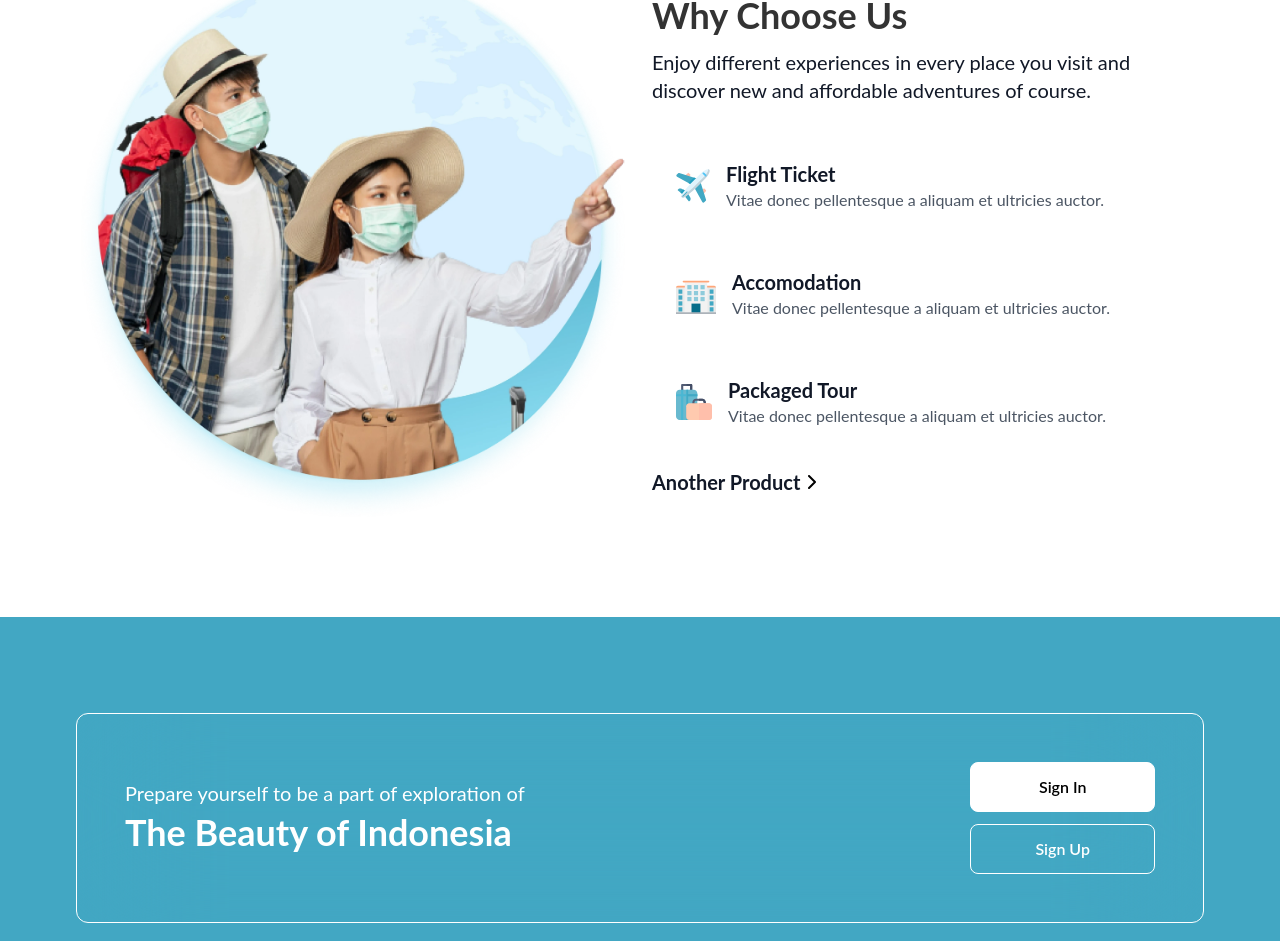
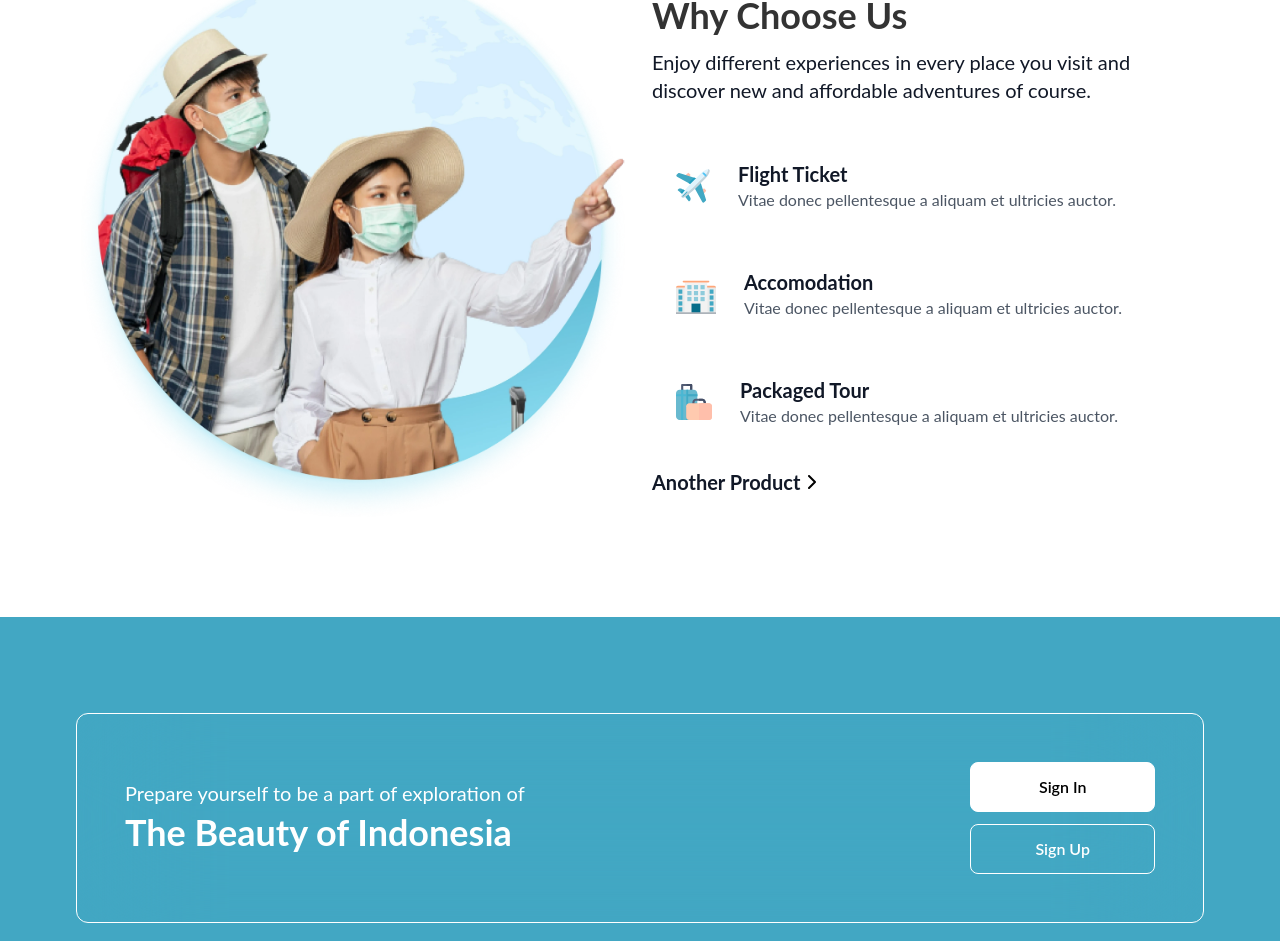
Before and after one commit to Deepakverma-556/travling, a React (Create React App) app: page / in a window 1280 px wide. Shown: the part 1409-2350 px from the top of the page. Built offline with nearby package versions, Linux system fonts and the light colour scheme.

Commit message:
gap update

```diff
--- a/src/components/Section3.jsx
+++ b/src/components/Section3.jsx
@@ -20,7 +20,7 @@ const Section3 = () => {
                 Enjoy different experiences in every place you visit and
                 discover new and affordable adventures of course.
               </p>
-              <div className="flex items-center gap-4 px-6 py-4 rounded-xl transition-all duration-200 hover:shadow-[0px_16px_24px_0px] hover:shadow-[#6061701F]">
+              <div className="flex items-center gap-7 px-6 py-4 rounded-xl transition-all duration-200 hover:shadow-[0px_16px_24px_0px] hover:shadow-[#6061701F]">
                 <div>
                   <svg
                     width="34"
@@ -89,7 +89,7 @@ const Section3 = () => {
                   </p>
                 </div>
               </div>
-              <div className="flex items-center gap-4 px-6 py-4 rounded-xl transition-all duration-200 hover:shadow-[0px_16px_24px_0px] hover:shadow-[#6061701F] max-sm:my-3 my-6">
+              <div className="flex items-center gap-7 px-6 py-4 rounded-xl transition-all duration-200 hover:shadow-[0px_16px_24px_0px] hover:shadow-[#6061701F] max-sm:my-3 my-6">
                 <div>
                   <svg
                     width="40"
@@ -203,7 +203,7 @@ const Section3 = () => {
                   </p>
                 </div>
               </div>
-              <div className="flex items-center gap-4 px-6 py-4 rounded-xl transition-all duration-200 hover:shadow-[0px_16px_24px_0px] hover:shadow-[#6061701F]">
+              <div className="flex items-center gap-7 px-6 py-4 rounded-xl transition-all duration-200 hover:shadow-[0px_16px_24px_0px] hover:shadow-[#6061701F]">
                 <div>
                   <svg
                     width="36"
```
